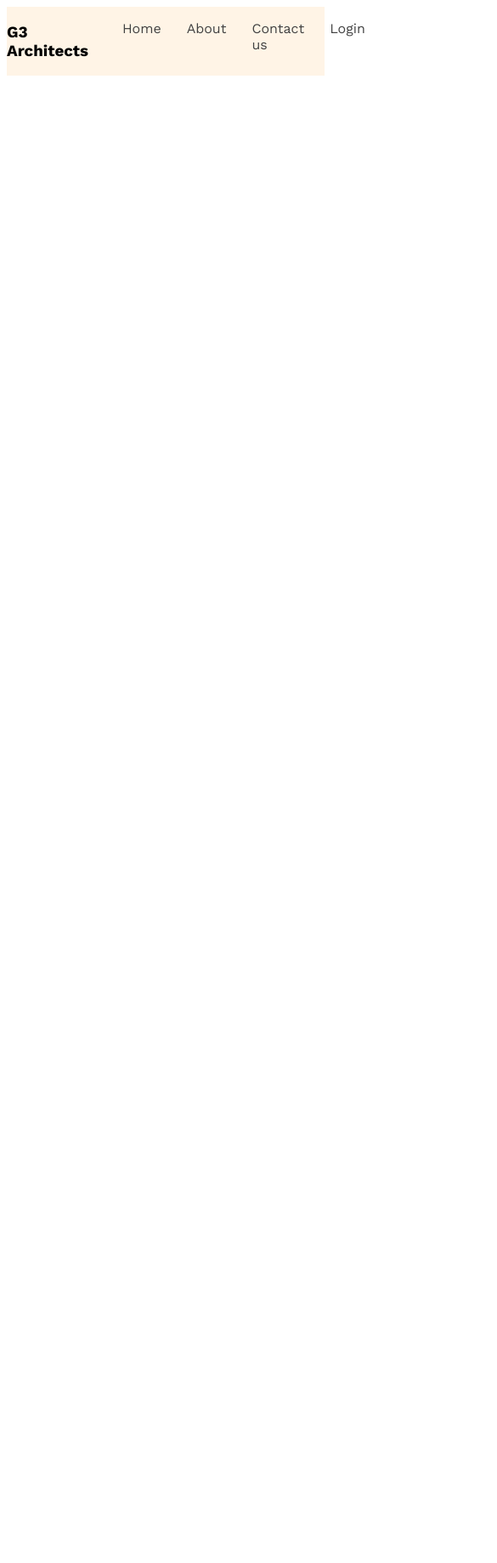
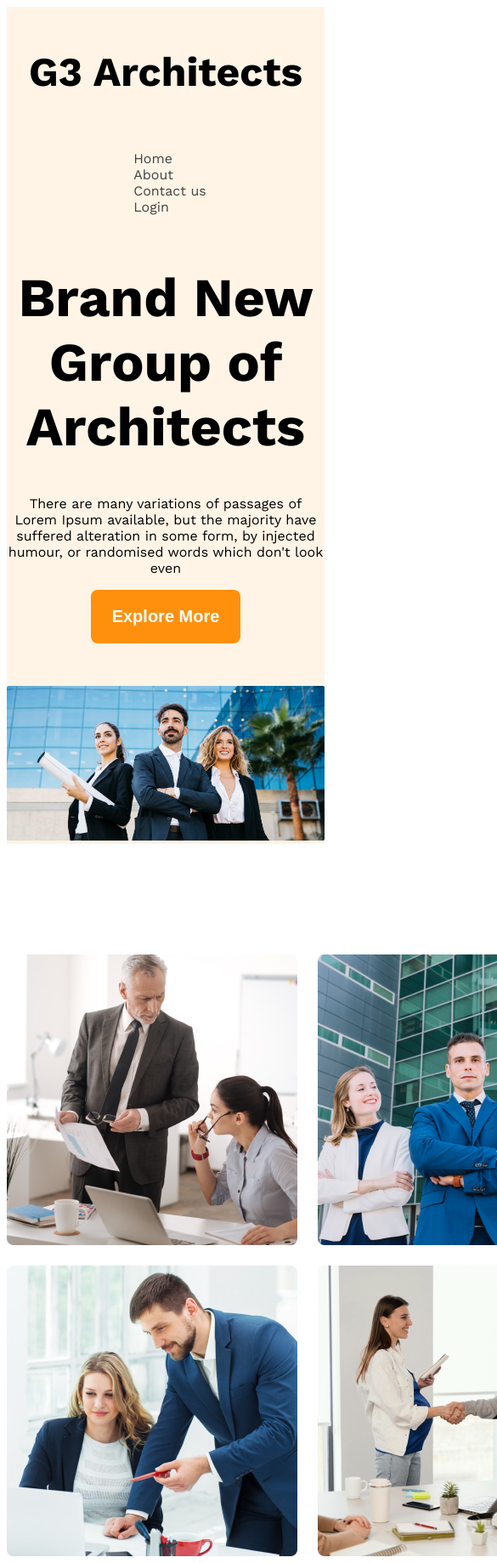
Before and after one commit to thrafid/g3-architects-website, a plain HTML site: page index.html in a window 390 px wide. Shown: the top 1839 px of the page at 85% size, 585 px wide, since content can reach past the window. Before the commit the page ends 844 px from the top, so only its background shows below. Drawn offline with nearby package versions, Linux system fonts and the light colour scheme.

Commit message:
added sections

```diff
--- a/index.html
+++ b/index.html
@@ -19,11 +19,29 @@
             </ul>
         </nav>
         <div class="banner">
-
+            <div class="banner-content">
+                <h1 class="banner-title">Brand New Group of Architects
+            </h1>
+            <p class="banner-description">There are many variations of passages of Lorem Ipsum available, but the majority have suffered alteration in some form, by injected humour, or randomised words which don't look even</p>
+            <button class="btn-primary">Explore More</button>
+            </div>
+            <img class="banner-img" src="images/banner.png" alt="">
         </div>
     </header>
     <main>
-
+        <section class="teams display-flex">
+            <div class="team-img-container">
+                <img src="images/team1.png" alt="">
+                <img src="images/team2.png" alt="">
+                <img src="images/team3.png" alt="">
+                <img src="images/team4.png" alt="">
+            </div>
+            <div class="our-features">
+                <h3 class="feature-title"><span id="quick-list" class="text-light-gray">Quick list</span> <span>of Our</span> <span id="">Features</span></h3>
+                <p class="feature-description">There are many variations of passages of Lorem Ipsum available, but the majority have suffered alteration in some form, by injected humour, or randomised words which don't look even</p>
+                <button class="btn-primary">Explore More</button>
+            </div>
+        </section>
     </main>
     <footer>
 
--- a/styles/architects.css
+++ b/styles/architects.css
@@ -22,6 +22,24 @@
     background-color:rgba(255, 144, 14, 0.1) ;
 }
 
+.btn-primary{
+    background-color: #FF900E;
+    color: white;
+    padding: 20px 25px;
+    font-size: 1.25rem;
+    font-weight: 600;
+    border-radius: 8px;
+    border: none;
+
+}
+
+main{
+    max-width: 1440px;
+    margin: 0 auto;
+}
+main > section{
+    margin-top: 130px;
+}
 /* header styles */
 
 
@@ -29,7 +47,13 @@
 /* navbar related styles */
 .navbar{
     justify-content: space-between;
+    align-items: center;
 }
+.brand{
+    font-weight: 700;
+    font-size: 3rem;
+}
+
 .nav-links{
 
 }
@@ -43,5 +67,49 @@
 
 .navbar, .banner{
     max-width: 1440px;
-    margin:0 auto ;
+    margin: 0 auto;
 }
+
+
+/* banner related styles */
+.banner-content{
+    max-width: 850px;
+    margin: 0 auto;
+    text-align: center;
+    margin-bottom: 50px;
+}
+.banner-title{
+    font-weight: 700;
+    font-size: 4rem;
+}
+.banner-img{
+    width: 100%;
+}
+
+/* team and feature related styles */
+.teams{
+    align-items: center;
+}
+.team-img-container{
+    display: grid;
+    grid-template-columns: repeat(2,1fr);
+    gap: 24px;
+}
+.our-features{
+    margin-left: 130px;
+    max-width: 530px;
+}
+.feature-title{
+    font-size: 2.8rem;
+    font-weight: 700;
+}
+
+#quick-list{
+    font-weight: 500;
+}
+/* responsive media query */
+@media screen and (max-width:576px){
+    .navbar, .nav-links{
+        flex-direction: column;
+    }
+}
```
